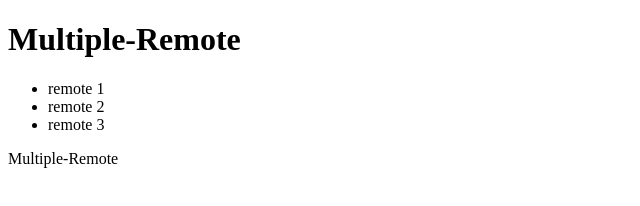
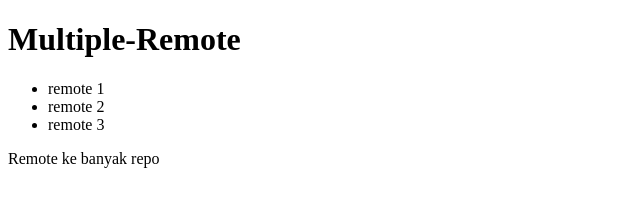
Before and after one commit to Fahriza123/multiple-remote, a plain HTML site: page index.html in a window 1280 px wide. Shown: the full height of the page, 0-640 px from the left. Drawn offline with Linux system fonts and the light colour scheme.

Commit message:
mengubah isi paragraf

```diff
--- a/index.html
+++ b/index.html
@@ -13,6 +13,6 @@
         <li>remote 2</li>
         <li>remote 3</li>
     </ul>
-    <p>Multiple-Remote</p>
+    <p>Remote ke banyak repo</p>
 </body>
 </html>
```
